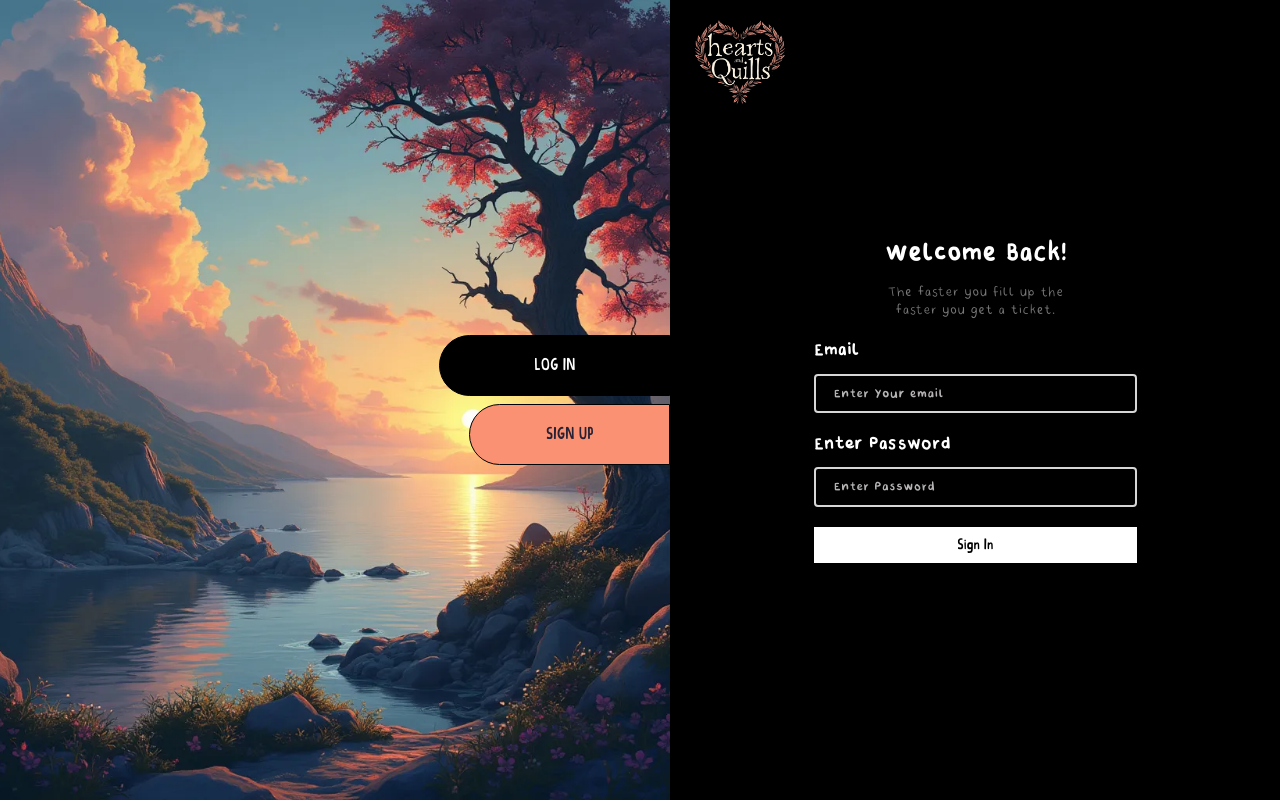
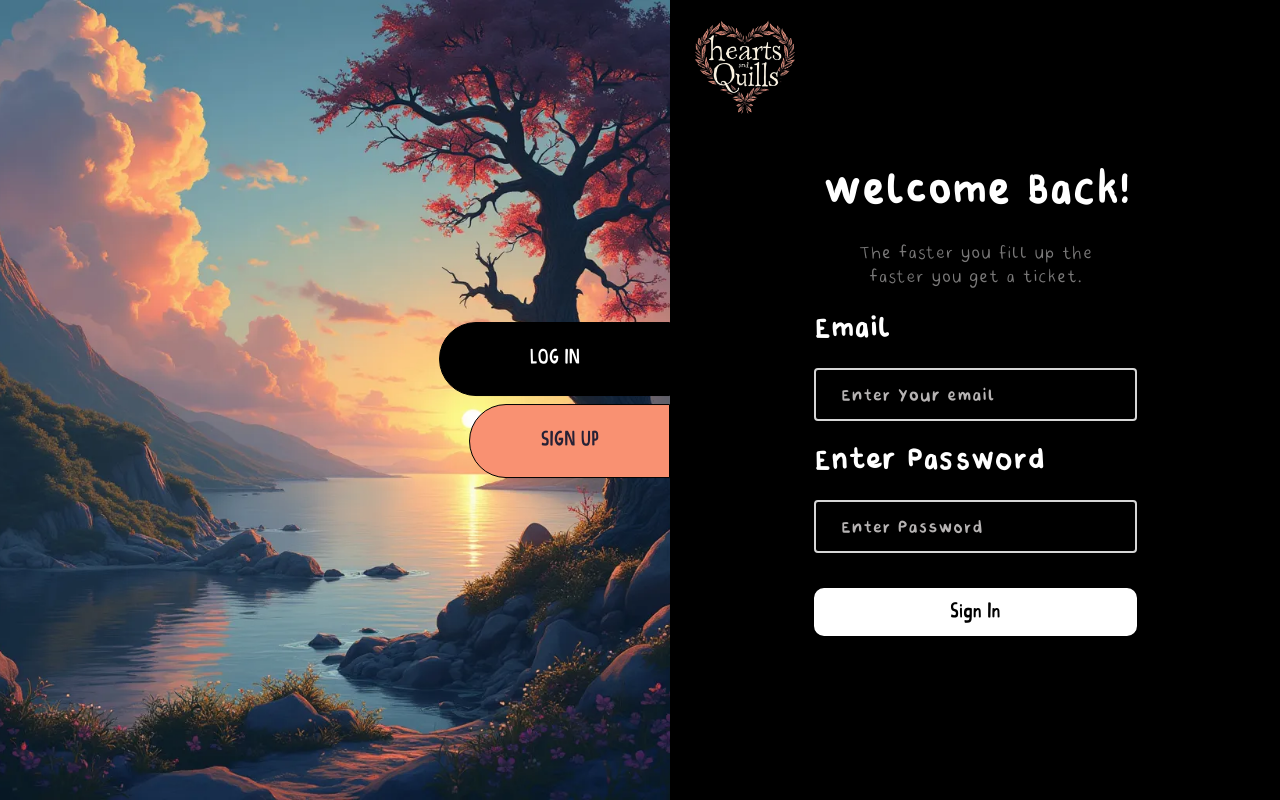
Before and after one commit to Usaid619/Hearts-And-Quills, a React (Vite) app: page / in a window 1280 px wide. Built offline with nearby package versions, Linux system fonts and the light colour scheme.

Commit message:
improved css

```diff
--- a/style.css
+++ b/style.css
@@ -91,7 +91,7 @@
     margin: 0;
     padding: 1em;
     transition: all .2s ease;
-    font-size: 20px;
+    font-size: clamp(1.125rem, 0.5161rem + 1.2685vw, 2.625rem);
 }
 
 .active{
@@ -125,7 +125,7 @@
 }
 
 .logo{
-    width: 90px;
+    width: clamp(3.125rem, 2.0823rem + 5.2137vw, 10.75rem);
     /* height: 10px; */
 }
 
@@ -135,7 +135,7 @@
     flex-direction: column;
     gap: .4em;
     width: 53%;
-    font-size: 26px;
+    font-size: clamp(1.625rem, -0.0494rem + 3.4884vw, 5.75rem);
     /* border: 1px solid rgb(0, 0, 0); */
 }
 .sign-up-form{
@@ -154,20 +154,20 @@ flex-direction: column;
 }
 
 .sign-up-form >p{
-    font-size: 20px;
+    font-size: clamp(1.375rem, 0.9437rem + 0.8985vw, 2.4375rem);
     color: rgb(122, 121, 121);
 }
 
 .sign-up-form label{
     color: white;
-    margin-top: .4em;
+    margin-top: .1em;
     /* font-size: 18px; */
     font-weight: 700;
 }
 
 .sign-up-form input{
     background-color: transparent;
-    font-size: 18px;
+    font-size: clamp(1rem, 0.1374rem + 1.797vw, 3.125rem);
     padding: .4em 1em;
     outline: none;
     border: 2px solid rgb(214, 214, 214);
@@ -193,7 +193,22 @@ input::placeholder{
     background-color: white;
     color: black;
     border: 2px solid white;
-    font-size: 18px;
+    border-radius: 10px;
+    font-size: clamp(1rem, 0.1374rem + 1.797vw, 3.125rem);
+    padding: .4em 1em;
+    transition: scale .2s ease;
+}
+
+.sign-btn:active{
+    scale: 0.99;
+}
+
+.sign-btn:hover{
+    background-color: rgb(233, 230, 230);
+    color: black;
+    border: 2px solid white;
+    border-radius: 10px;
+    font-size: clamp(1rem, 0.1374rem + 1.797vw, 3.125rem);
     padding: .4em 1em;
 }
 
@@ -584,7 +599,7 @@ button{
     left:50%;
     translate:-50% -50%;
     width: 100%;
-    border:1px solid red;
+    /* border:1px solid red; */
 }
 
 .log-sign-btn{
```
